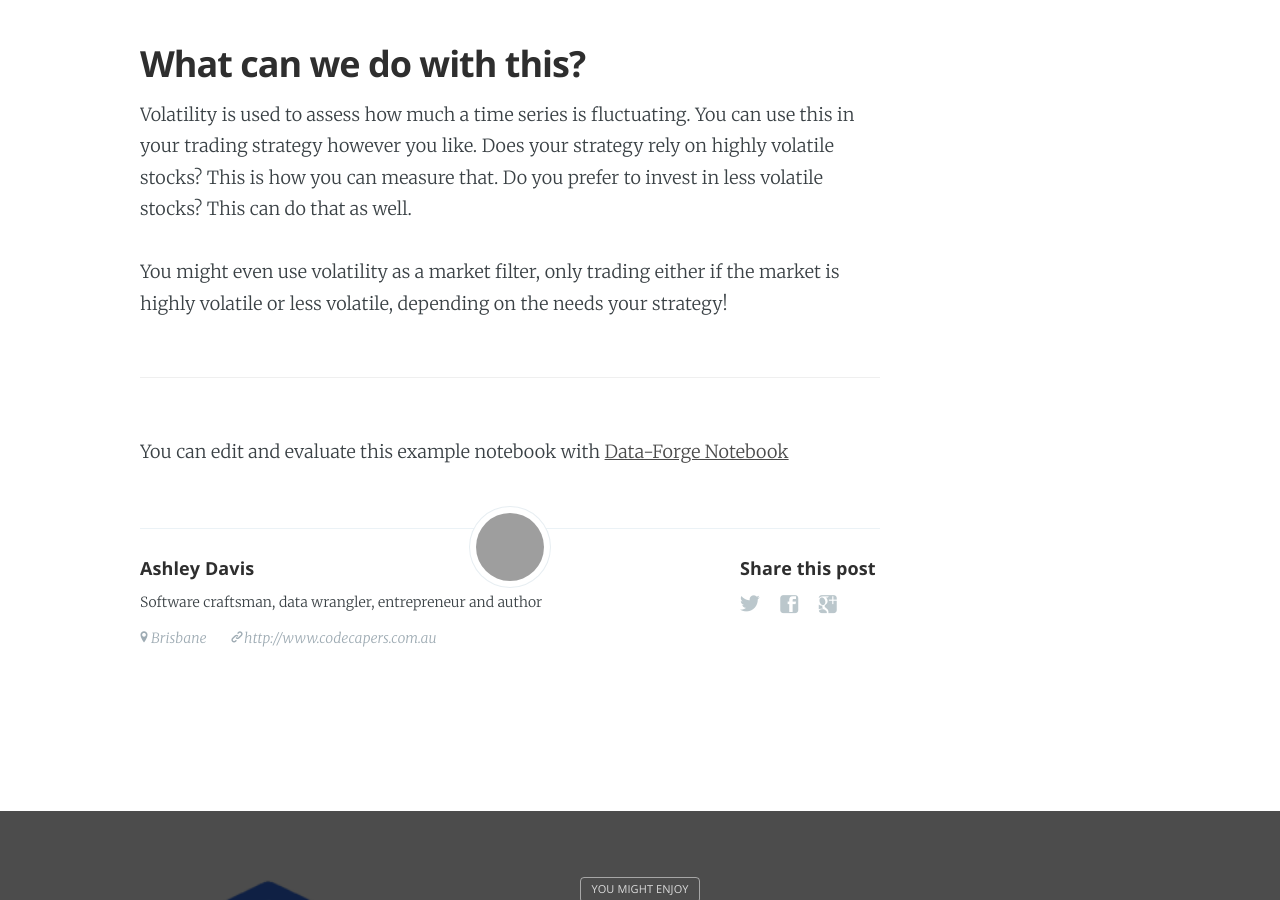
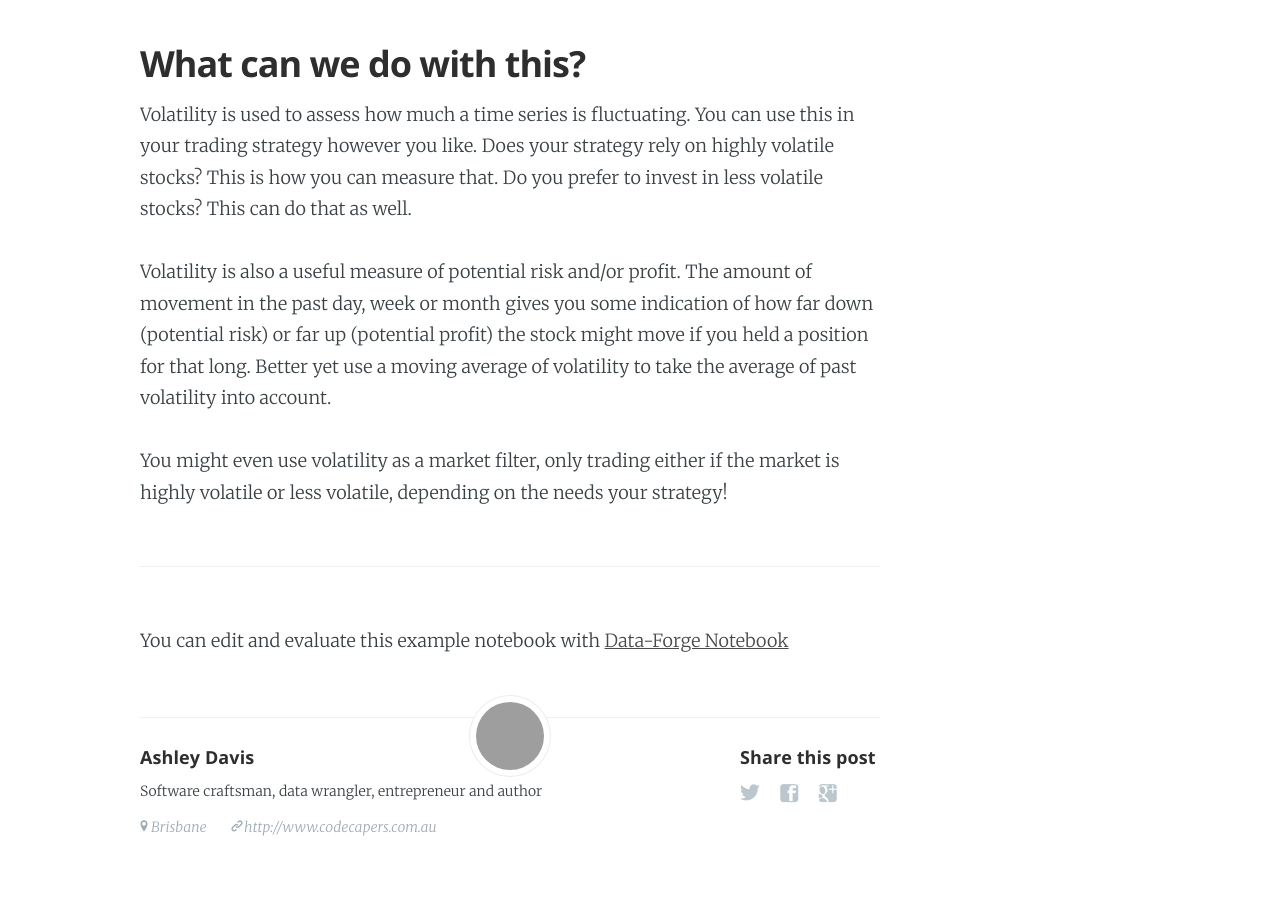
Before and after one commit to ashleydavis/the-data-wrangler-blog, a Jekyll site: the page built from _posts/2020-03-15-time-series-volatility.md, in a window 1280 px wide and 900 px high, scrolled down 3540 px. Built offline with Jekyll 4.4.1, drawn with Linux system fonts in a browser that asks for light colours; comment, search, counter and statistics services are not loaded; some of the changed text lies outside the part shown; grey boxes are pictures that could not be loaded.

Commit message:
Added some text.

````diff
--- a/_posts/2020-03-15-time-series-volatility.md
+++ b/_posts/2020-03-15-time-series-volatility.md
@@ -62,7 +62,7 @@ display(df.head(3));            // Preview our data.
 
 ## Compute volatility
 
-Here we compute percentage volatility of closing price over a 5-day period (how much % the stock has changed over the week):
+Here we compute percentage volatility of the closing price over a 5-day period (how much % the stock has changed over the week):
 
 ```javascript
 const volatility =
@@ -110,6 +110,8 @@ display.plot(
 
 Volatility is used to assess how much a time series is fluctuating. You can use this in your trading strategy however you like. Does your strategy rely on highly volatile stocks? This is how you can measure that. Do you prefer to invest in less volatile stocks? This can do that as well.
 
+Volatility is also a useful measure of potential risk and/or profit. The amount of movement in the past day, week or month gives you some indication of how far down (potential risk) or far up (potential profit) the stock might move if you held a position for that long. Better yet use a moving average of volatility to take the average of past volatility into account.
+
 You might even use volatility as a market filter, only trading either if the market is highly volatile or less volatile, depending on the needs your strategy!
 
 ---
````
